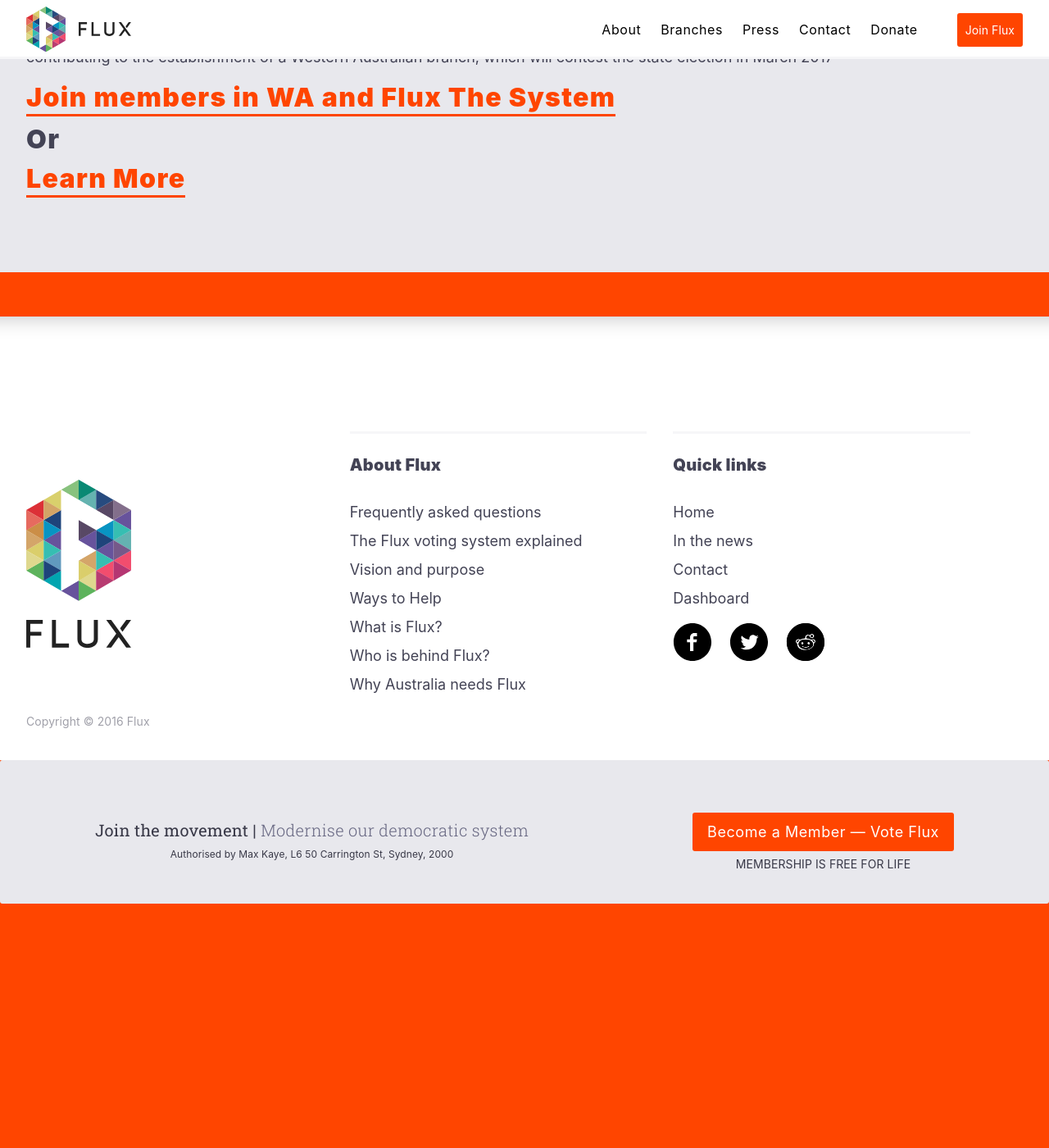
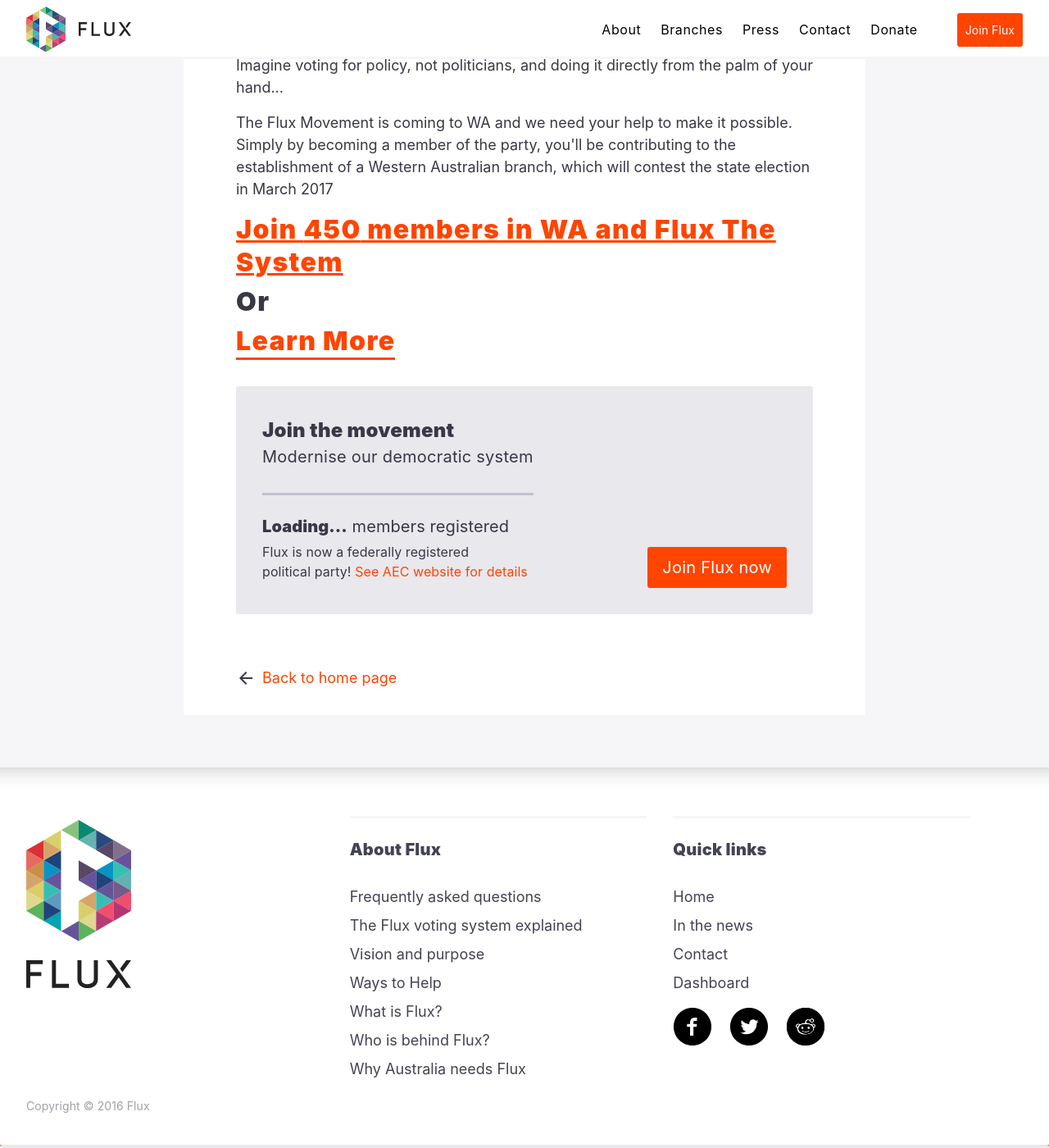
Before and after one commit to voteflux/flux-website-v2, a Jekyll site: the page built from wa-landing-1.html, in a window 1280 px wide and 1400 px high, scrolled down 534 px. Shown: the whole window at 82% size. Built offline with Jekyll 4.4.1, drawn with Linux system fonts in a browser that asks for light colours; before the commit the page ends 1636 px from its top, so only the background shows below that.

Commit message:
Refactor counter code to be sensible

```diff
--- a/js/main.js
+++ b/js/main.js
@@ -249,25 +249,22 @@
       },
       success: function(response) {
         var data = JSON.parse(response);
-        var memberCount = data.n_members;
-        var waMemberCount = data.n_members_state.wa;
         var el = document.getElementById("js-member-count");
         var wa = document.getElementById("js-wamember-count");
         var elMobile = document.getElementById("js-member-count-mobile");
         var volCountEl = document.getElementById("js-volunteer-count");
         var volCountElMobile = document.getElementById("js-volunteer-count-mobile");
 
-        if (Boolean(el)) {
-          el.innerHTML = memberCount.toString();
-          volCountEl.innerHTML = data.n_volunteers;
+        var set_contents = function(e, to_set){
+          if(Boolean(e))
+            e.innerHTML = to_set;
         }
-        if (Boolean(wa)) {
-          wa.innerHTML = waMemberCount.toString();
-        }
-        if (Boolean(elMobile)) {
-          elMobile.innerHTML = memberCount.toString();
-          volCountElMobile.innerHTML = data.n_volunteers;
-        }
+
+        set_contents(el, data.n_members);
+        set_contents(volCountEl, data.n_volunteers);
+        set_contents(wa, data.n_members_state.wa);
+        set_contents(elMobile, data.n_members);
+        set_contents(volCountElMobile, data.n_volunteers);
       },
       type: 'GET'
     });
--- a/wa-landing-1.html
+++ b/wa-landing-1.html
@@ -5,31 +5,37 @@
 title: WA is Great
 ---
 {% include navbar.html %}
-<header  class="bg-near-black texture-bg-img white pb3 pt5 sm-pr4">
-  <div class="max-width-4 mx-auto px2 md-px3 mt4">
+<div class="bg-near-white dark-gray py4 ">
+  <div class="bg-near-black height-40vh absolute z1 left-0 top-0 col-12 texture-bg-img">
+  </div>
+  <div class="mx-auto max-width-3 px2 sm-px4 pt4 pb3 bg-white relative mt5 z2">
+    <div class="max-width-4 mx-auto px2 md-px3">
     {% include components/main-heading.html
       text="Help change Australian politics forever"
       font-size="h0 line-height-1"
       font-weight="bold" %}
     </div>
-</header>
-<section id="contact" class="bg-light-gray mid-gray py4 sm-pr4">
-  <div class="max-width-4 mx-auto px2 md-px3">
-
+    <section class="">
       <h1>The biggest revolution in democracy since democracy.</h1>
 
       <p>Imagine voting for policy, not politicians, and doing it directly from the palm of your hand...</p>
       <p>The Flux Movement is coming to WA and we need your help to make it possible. Simply by becoming a member of the party, you'll be contributing to the establishment of a Western Australian branch, which will contest the state election in March 2017</p>
 
-    <a href="{{site.baseurl}}/signup" class="h1 letter-spacing-1 accent border-bottom inline-block">
-      Join <span id="js-wamember-count"></span> members in WA and Flux The System
+      <a href="{{site.baseurl}}/signup" class="h1 underline letter-spacing-1 accent inline-block">
+        Join <span id="js-wamember-count">450</span> members in WA and Flux The System
       </a>
 
       <h1>Or</h1>
 
-    <a href="{{site.baseurl}}/about" class="h1 letter-spacing-1 accent border-bottom inline-block"> Learn More
+      <a href="{{site.baseurl}}/" class="h1 letter-spacing-1 accent border-bottom inline-block"> Learn More </a>
+    </section>
+    <div class="max-width-3 mx-auto">
+      {% include components/inline-signup.html %}
+      <div class="mt4">
+        <i class="material-icons mr1">arrow_back</i><a href="{{site.baseurl}}/" class="inline-block">Back to home page</a>
+      </div>
+    </div>
+  </div>
+</div>
 
-
-  </div>
-</section>
 {% include footer.html %}
```
Lines whose indentation alone changed are shown as unchanged.
